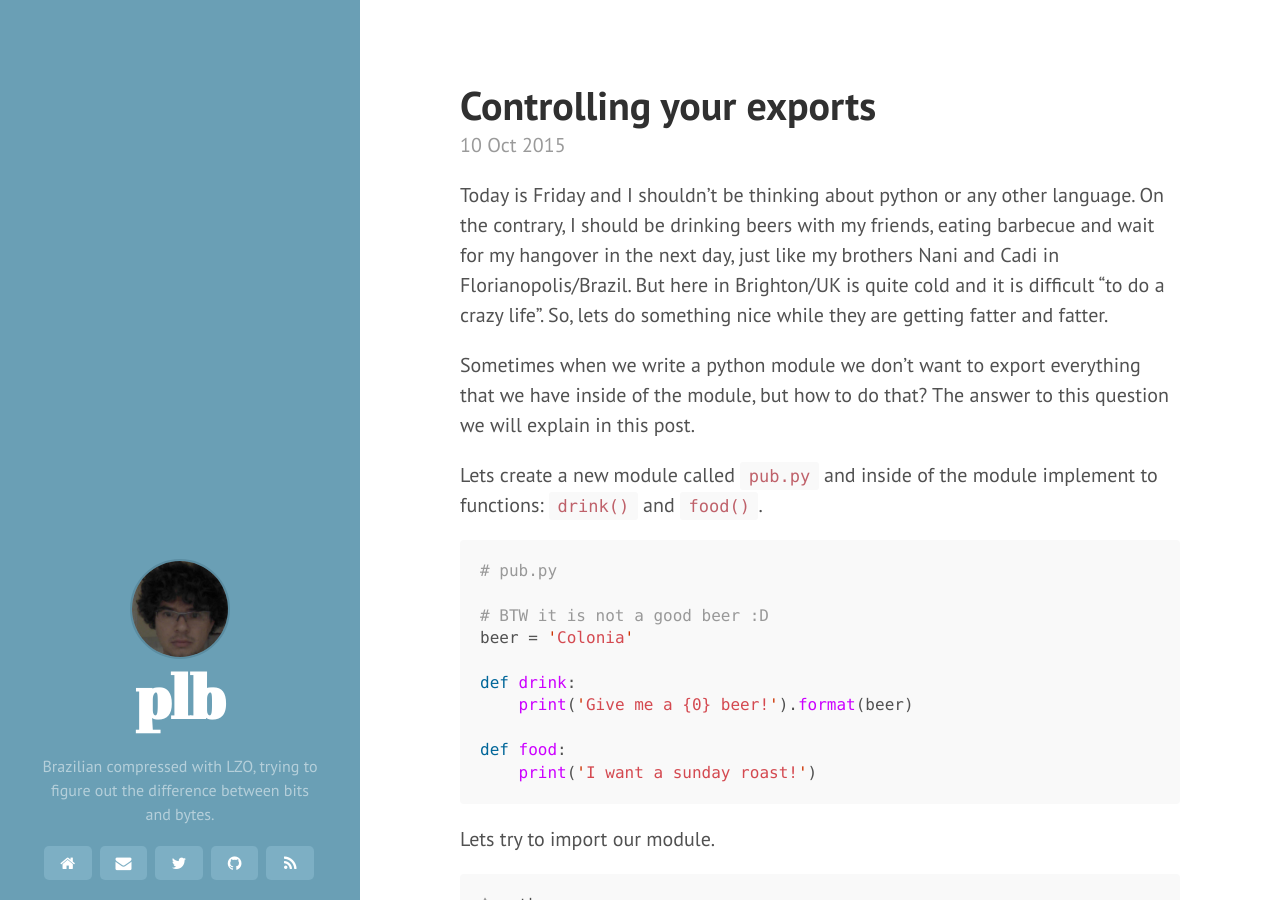
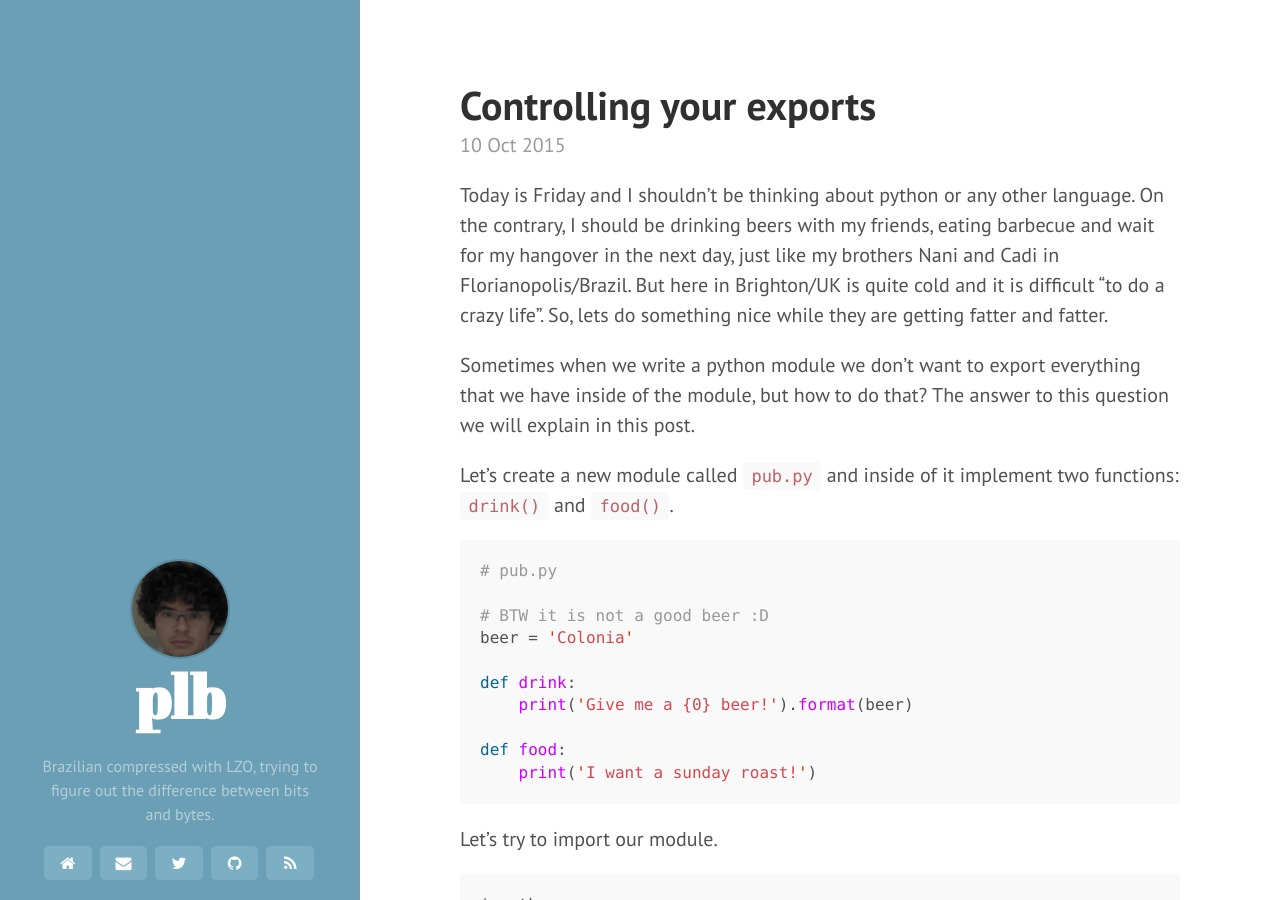
Before and after one commit to katcipis/katcipis.github.io, a Jekyll site: the page built from _posts/2015-10-10-controlling-your-exports.md, in a window 1280 px wide and 900 px high. Built offline with Jekyll 4.4.1, drawn with Linux system fonts in a browser that asks for light colours; nearby versions of some CDN libraries; some web fonts are replaced; Markdown is read by kramdown in place of the engine named in the settings; comment, search, counter and statistics services are not loaded.

Commit message:
Update 2015-10-10-controlling-your-exports.md

````diff
--- a/_posts/2015-10-10-controlling-your-exports.md
+++ b/_posts/2015-10-10-controlling-your-exports.md
@@ -17,8 +17,8 @@ Sometimes when we write a python module we don't want to export
 everything that we have inside of the module, but how to do that?
 The answer to this question we will explain in this post.
 
-Lets create a new module called `pub.py` and inside of the module
-implement to functions: `drink()` and `food()`.
+Let's create a new module called `pub.py` and inside of it
+implement two functions: `drink()` and `food()`.
 
 ```python
 # pub.py
@@ -33,7 +33,7 @@ def food:
     print('I want a sunday roast!')
 ```
 
-Lets try to import our module.
+Let's try to import our module.
 
 ```
 $ python
````
